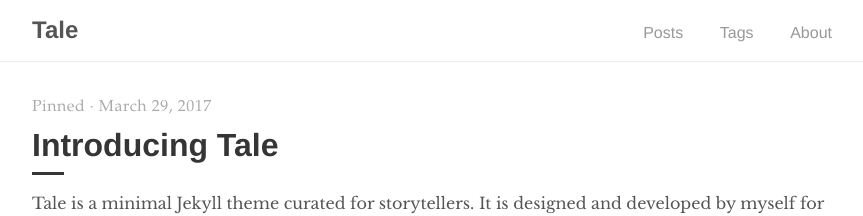
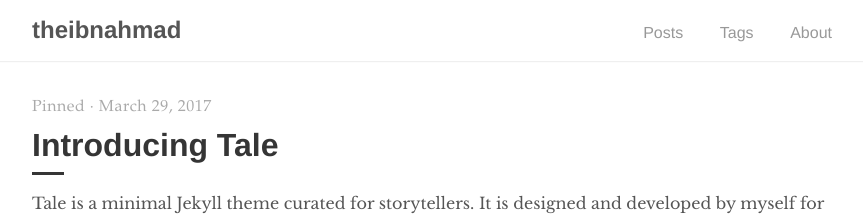
Before and after one commit to Ahmadnmx/theibnahmad.com, a Jekyll site: the page built from index.html, in a window 1280 px wide. Shown: the top 216 px of the page, without its empty margins (208-1071 px from the left). Built offline with Jekyll 4.4.1, drawn with Linux system fonts in a browser that asks for light colours; the list of posts is cut into pages by our own code.

Commit message:
Editing config.yml to make CSS work
Functional CSS hopefully

```diff
--- a/_config.yml
+++ b/_config.yml
@@ -1,8 +1,8 @@
 # Site settings
-title:          Tale
-description:    "Minimal Jekyll theme for storytellers"
-baseurl:        "/tale"
-url:            "https://chesterhow.github.io"
+title:          theibnahmad
+description:    "Join the straight path"
+baseurl:        ""
+url:            "https://theibnahmad.com"
 
 # Google Analytics
 google_analytics: UA—XXXXXXXX-X
```
Also changed, not shown: 1 other file.
